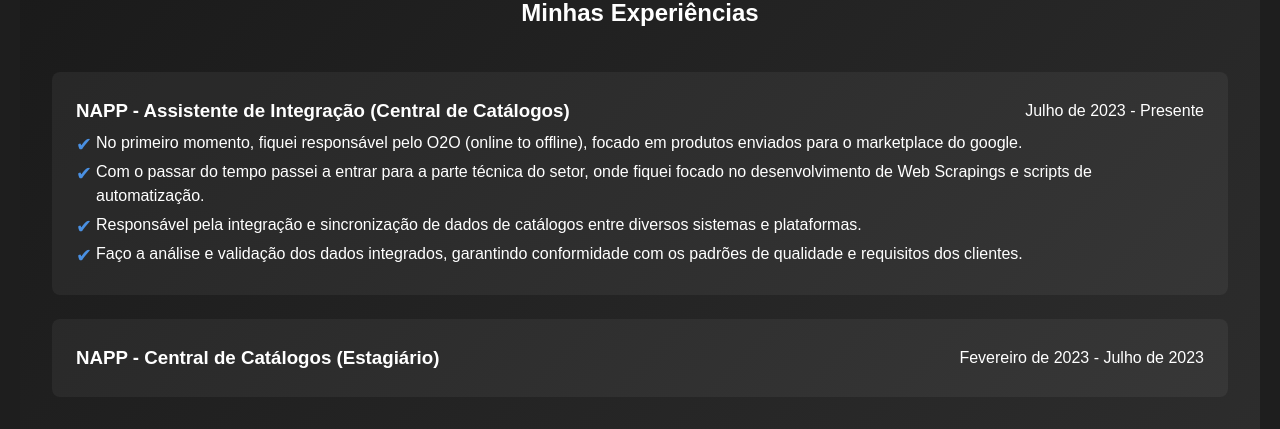
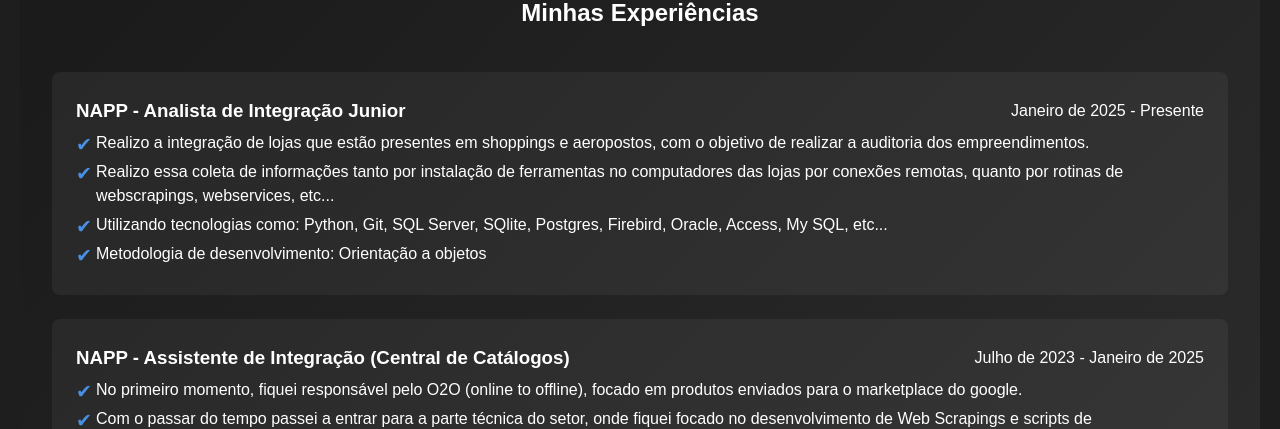
Before and after one commit to VitorApLavezzo/Portifolio, a React (Vite) app: page / in a window 1280 px wide. Both pictures are taken after a click on the element 640 px from the left and 1090 px from the top of the page. Shown: the part 979-1408 px from the top of the page. Built offline with nearby package versions, Linux system fonts and the light colour scheme.

Commit message:
fix: modificação na experiencia

```diff
--- a/src/components/Experience/Experience.jsx
+++ b/src/components/Experience/Experience.jsx
@@ -20,8 +20,24 @@
       <h2>Minhas Experiências</h2>
       <div className="experience-item animated-card">
         <h3 onClick={toggleNappIntegration} className="clickable-title">
+          NAPP - Analista de Integração Junior
+          <span className="experience-period"> Janeiro de 2025 - Presente</span>
+        </h3>
+        {isExpandedNappIntegration && (
+          <div className="experience-details">
+            <ul>
+              <li>Realizo a integração de lojas que estão presentes em shoppings e aeropostos, com o objetivo de realizar a auditoria dos empreendimentos.</li>
+              <li>Realizo essa coleta de informações tanto por instalação de ferramentas no computadores das lojas por conexões remotas, quanto por rotinas de webscrapings, webservices, etc...</li>
+              <li>Utilizando tecnologias como: Python, Git, SQL Server, SQlite, Postgres, Firebird, Oracle, Access, My SQL, etc...</li>
+              <li>Metodologia de desenvolvimento: Orientação a objetos</li>
+            </ul>
+          </div>
+        )}
+      </div>
+      <div className="experience-item animated-card">
+        <h3 onClick={toggleNappIntegration} className="clickable-title">
           NAPP - Assistente de Integração (Central de Catálogos)
-          <span className="experience-period"> Julho de 2023 - Presente</span>
+          <span className="experience-period"> Julho de 2023 - Janeiro de 2025</span>
         </h3>
         {isExpandedNappIntegration && (
           <div className="experience-details">
```
